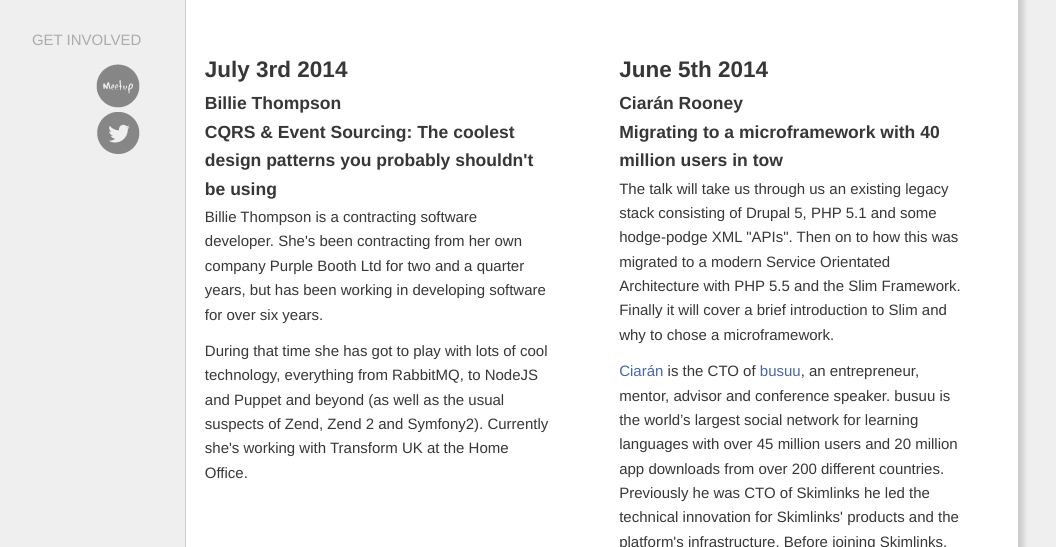
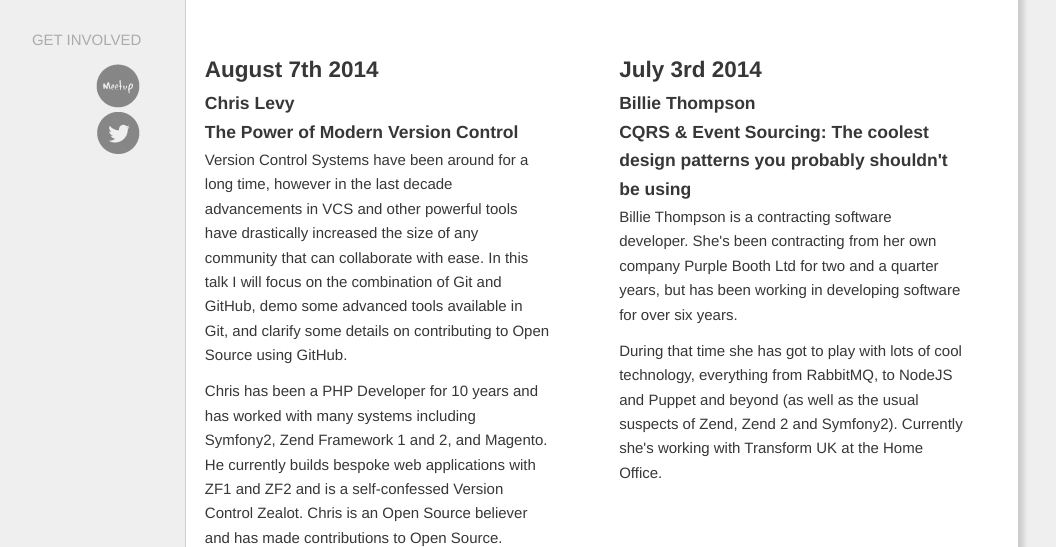
Before and after one commit to phplondon/phplondon.github.io, a Jekyll site: the page built from archive.html, in a window 1280 px wide and 900 px high, cut to the strip 353-900 px from the top of the window. Shown: the whole strip, without its empty margins (180-1236 px from the left). Built offline with Jekyll 4.4.1, drawn with Linux system fonts in a browser that asks for light colours.

Commit message:
Move August talk to archive

```diff
--- a/archive.html
+++ b/archive.html
@@ -5,6 +5,17 @@ layout: default
     <div class="sevencol">
         <div class="home-main-content">
             <h1>Previous Talks</h1>
+        </div>
+    </div>
+      <div class="sixcol">
+        <div class="home-main-content">
+            <h2>August 7th 2014</h2>
+            <h3>Chris Levy</h3>
+            <h3>The Power of Modern Version Control</h3>
+            <p>Version Control Systems have been around for a long time, however in the last decade advancements in VCS and other powerful tools have drastically increased the size of any community that can collaborate with ease.
+In this talk I will focus on the combination of Git and GitHub, demo some advanced tools available in Git, and clarify some details on contributing to Open Source using GitHub.</p>
+            <p>Chris has been a PHP Developer for 10 years and has worked with many systems including Symfony2, Zend Framework 1 and 2, and Magento. He currently builds bespoke web applications with ZF1 and ZF2 and is a self-confessed Version Control Zealot.
+Chris is an Open Source believer and has made contributions to Open Source.</p>
         </div>
     </div>
     <div class="sixcol">
```
